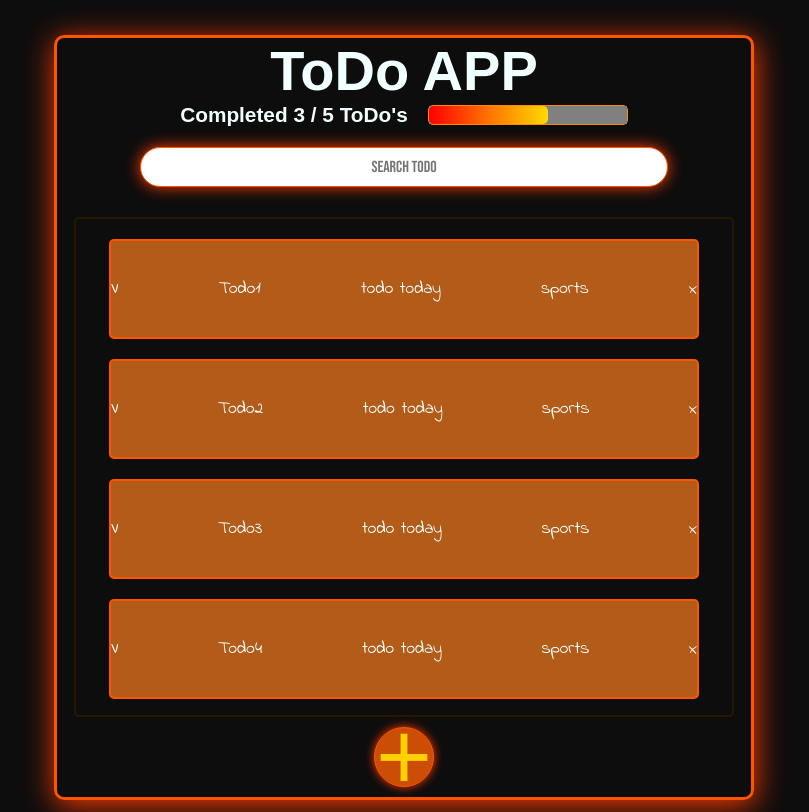
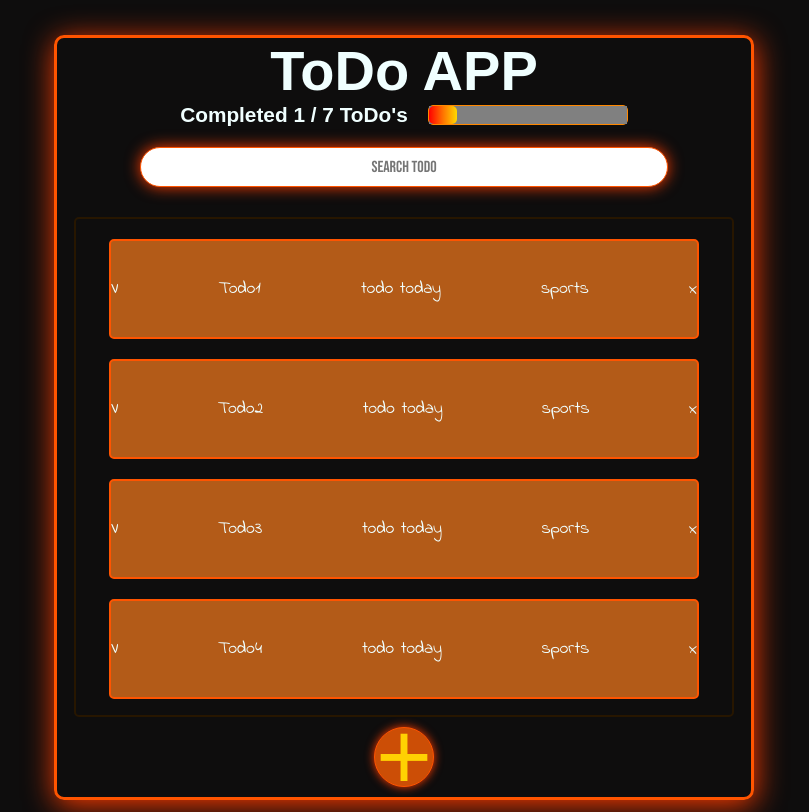
Before and after one commit to Hcrj99/Todo--List-App, a React (Create React App) app: page / in a window 1280 px wide. Shown: the whole page, without its empty margins (236-1045 px from the left). Built offline with nearby package versions, Linux system fonts and the light colour scheme; a web font is replaced by a local one.

Commit message:
add logic to count completed todo + total todo

```diff
--- a/src/App.js
+++ b/src/App.js
@@ -17,11 +17,18 @@ const defaultTodos = [
 ]
 
 function App() {
-  const [search, setSearch] = React.useState('');
+  const [search, setSearch] = React.useState('');//state to todoSearch
+  const [todo, setTodo] = React.useState(defaultTodos);//state to todoItem
+
+  const completedTodos = todo.filter( (todoCompleted) =>
+    !!todoCompleted.completed
+  ).length;
+
+  const totalTodos = todo.length;
 
   return (
     <React.Fragment>
-      <TodoCounter todoCompleted={3} totalTodo={5} />
+      <TodoCounter todoCompleted={completedTodos} totalTodo={totalTodos} />
       <TodoSearch search={search} setSearch={setSearch}/>
       <TodoChart>
         {defaultTodos.map( todo =>
```
